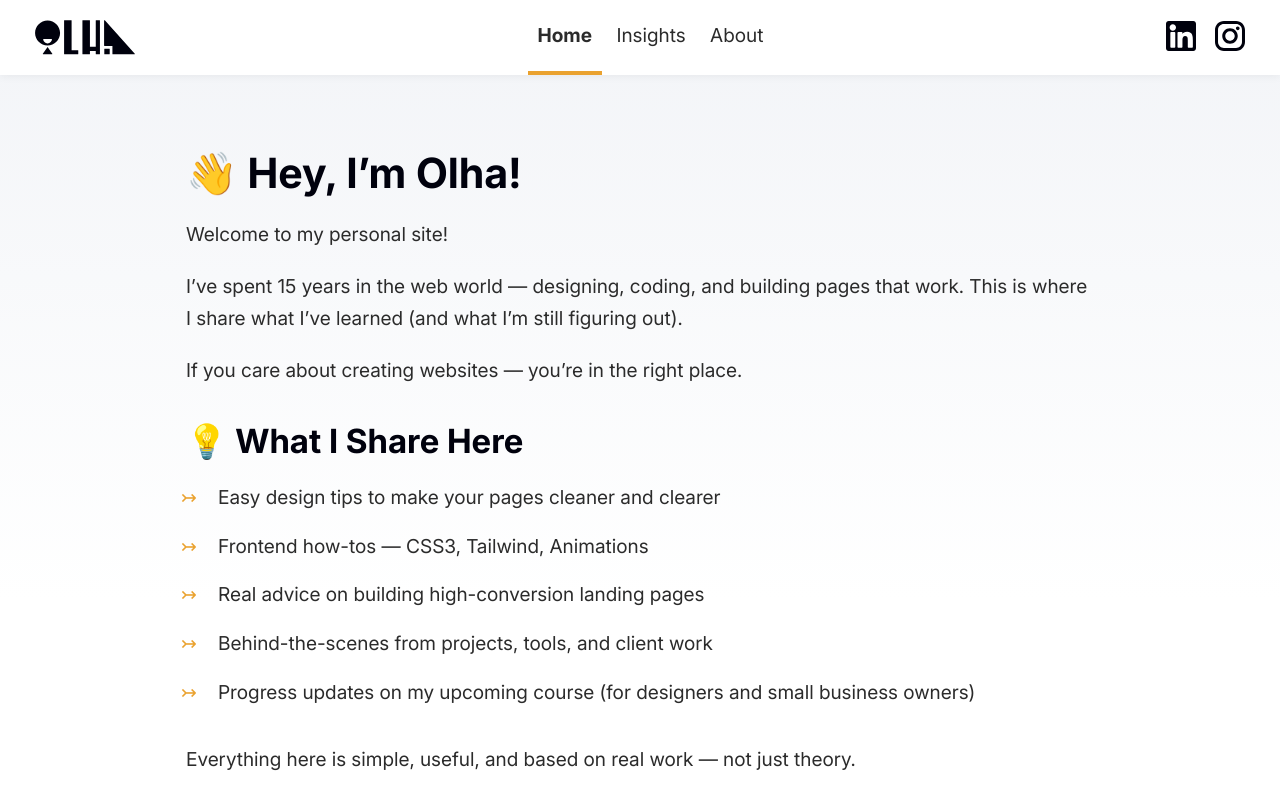
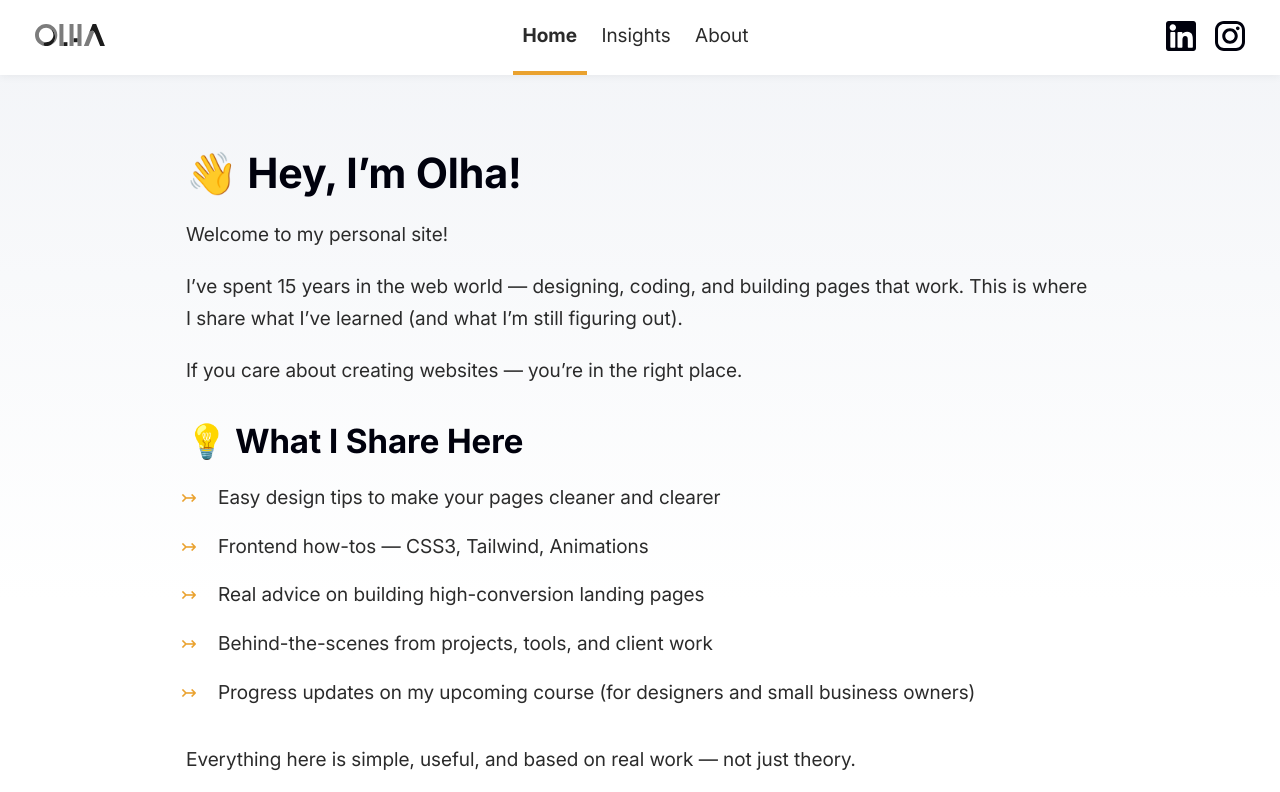
Before and after one commit to Olha-Studio/insights, an Astro site: page / in a window 1280 px wide. Shown: the top 792 px of the page. Built offline with nearby package versions, Linux system fonts and the light colour scheme; Astro itself is replaced by a stand-in of ours.

Commit message:
logo updated

```diff
--- a/package.json
+++ b/package.json
@@ -6,7 +6,8 @@
     "dev": "astro dev",
     "build": "astro build",
     "preview": "astro preview",
-    "astro": "astro"
+    "astro": "astro",
+    "lint": "eslint . -c .eslintrc.json"
   },
   "dependencies": {
     "@astrojs/check": "^0.9.4",
--- a/src/components/Header.astro
+++ b/src/components/Header.astro
@@ -1,6 +1,6 @@
 ---
-import HeaderLink from './HeaderLink.astro';
-import { SITE_TITLE } from '../consts';
+import HeaderLink from "./HeaderLink.astro";
+import { SITE_TITLE } from "../consts";
 ---
 
 <header>
@@ -8,20 +8,39 @@ import { SITE_TITLE } from '../consts';
     <h2>
       <a href="/" aria-label="{SITE_TITLE}">
         <svg
-          width="100"
-          style="max-width: 150px; height: auto; vertical-align: middle"
-          viewBox="0 0 240 83"
+          width="70px"
+          height="auto"
+          id="Layer_1"
           xmlns="http://www.w3.org/2000/svg"
-          aria-hidden="true"
-          focusable="false"
+          viewBox="0 0 300 95"
+          ><path
+            d="M262.06,0l37.94,95h-20.3l-20.56-51.47c-1.8-3.99-3.62-7.14-5.46-9.5-7.74-9.93-15.79-5.81-24.1,9.49L246.96,0h15.1Z"
+            style="fill:#1c1c1c;"></path><path
+            d="M253.67,34.03l-24.1,60.97h-20.56l20.56-51.47s0,0,0-.01c8.31-15.3,16.36-19.42,24.1-9.49Z"
+            style="fill:#7c7c7c;"></path><polygon
+            points="199.35 0 199.35 94.99 182.25 94.99 182.25 77.98 182.25 60.96 182.25 0 199.35 0"
+            style="fill:#7c7c7c;"></polygon><rect
+            x="165.14"
+            y="60.96"
+            width="17.11"
+            height="17.02"
+            style="fill:#1c1c1c;"></rect><rect
+            x="121.79"
+            y="77.98"
+            width="17.11"
+            height="17.02"
+            style="fill:#1c1c1c;"></rect><polygon
+            points="165.14 60.96 165.14 77.98 165.14 94.99 148.04 94.99 148.04 0 165.14 0 165.14 60.96"
+            style="fill:#7c7c7c;"></polygon><polygon
+            points="121.79 77.98 121.79 94.99 104.67 94.99 104.67 77.98 104.67 60.96 104.67 43.94 104.67 26.92 104.67 0 121.79 0 121.79 26.92 121.79 43.94 121.79 60.96 121.79 77.98"
+            style="fill:#7c7c7c;"></polygon><path
+            d="M47.74,0c26.36,0,47.74,21.27,47.74,47.5,0,24.28-18.32,44.32-41.96,47.14,45.5-5.66,43.58-78.04-5.76-78.06h-.02c-17.16,0-31.07,13.84-31.07,30.92s13.91,30.9,31.07,30.91h0c-15.84,0-15.84,16.58,0,16.59-26.36,0-47.72-21.27-47.72-47.5S21.37,0,47.74,0Z"
+            style="fill:#7c7c7c;"></path><path
+            d="M78.81,47.5c0-17.07-13.91-30.91-31.06-30.92,49.35.02,51.27,72.41,5.76,78.06-.37.05-.74.09-1.12.12-1.11.11-2.25.18-3.43.22-.41,0-.82.01-1.24.01h0c-15.84,0-15.84-16.58,0-16.58h0s0,0,0,0c17.16,0,31.07-13.84,31.07-30.91Z"
+            style="fill:#1c1c1c;"></path><path
+            d="M229.58,43.51s0,0,0,.01"
+            style="fill:none; stroke:#000; stroke-miterlimit:10;"></path></svg
         >
-    <path d="M239.58,80.83L167.58.83c-.19-.21-.47-.33-.74-.33-.12,0-.24.02-.36.07-.39.15-.64.52-.64.93v60c0,.55.45,1,1,1h19v19c0,.55.45,1,1,1h52c.4,0,.75-.23.91-.59s.09-.78-.17-1.08Z" style="fill: #00010d;"/>
-  <rect x="166.33" y="69" width="13" height="13" rx=".5" ry=".5" style="fill: #00010d;"/>
-  <path d="M30.16,1.5C13.59,1.5.16,14.93.16,31.5s13.43,30,30,30,30-13.43,30-30S46.73,1.5,30.16,1.5ZM30.16,56.44c-5.82,0-10.56-4.73-10.56-10.56,0-.28.22-.5.5-.5h20.13c.28,0,.5.22.5.5,0,5.83-4.74,10.56-10.57,10.56Z" style="fill: #00010d;"/>
-  <path d="M102.83,72.5h-15V1.5c0-.55-.45-1-1-1h-16c-.55,0-1,.45-1,1v80c0,.55.45,1,1,1h32c.55,0,1-.45,1-1v-8c0-.55-.45-1-1-1Z" style="fill: #00010d;"/>
-  <path d="M30.58,65.22c-.19-.27-.64-.27-.82,0l-11,16c-.1.15-.12.35-.03.52.09.17.26.27.44.27h22c.19,0,.36-.1.44-.27.09-.16.07-.36-.03-.52l-11-16Z" style="fill: #00010d;"/>
-  <path d="M154.83.5h-8c-.55,0-1,.45-1,1v63h-14V1.5c0-.55-.45-1-1-1h-16c-.55,0-1,.45-1,1v80c0,.55.45,1,1,1h16c.55,0,1-.45,1-1v-7h14v7c0,.55.45,1,1,1h8c.55,0,1-.45,1-1V1.5c0-.55-.45-1-1-1Z" style="fill: #00010d;"/>
-</svg>
         <span class="sr-only">{SITE_TITLE}</span>
       </a>
     </h2>
@@ -42,8 +61,10 @@ import { SITE_TITLE } from '../consts';
           aria-hidden="true"
           focusable="false"
         >
-  <path d="M68.22,0H6.78C3.04,0,0,3.04,0,6.78v61.43c0,3.75,3.04,6.78,6.78,6.78h61.43c3.75,0,6.78-3.04,6.78-6.78V6.78c0-3.75-3.04-6.78-6.78-6.78ZM23.21,64.76c0,1.09-.88,1.97-1.97,1.97h-8.4c-1.09,0-1.97-.88-1.97-1.97V29.53c0-1.09.88-1.97,1.97-1.97h8.4c1.09,0,1.97.88,1.97,1.97v35.23ZM17.03,24.23c-4.41,0-7.98-3.57-7.98-7.98s3.57-7.98,7.98-7.98,7.98,3.57,7.98,7.98-3.57,7.98-7.98,7.98ZM67.13,64.92c0,1-.81,1.82-1.82,1.82h-9.02c-1,0-1.82-.81-1.82-1.82v-16.53c0-2.47.72-10.8-6.44-10.8-5.56,0-6.69,5.71-6.91,8.27v19.06c0,1-.81,1.82-1.82,1.82h-8.72c-1,0-1.82-.81-1.82-1.82V29.37c0-1,.81-1.82,1.82-1.82h8.72c1,0,1.82.81,1.82,1.82v3.07c2.06-3.09,5.12-5.48,11.65-5.48,14.44,0,14.36,13.49,14.36,20.9v17.05h0Z" style="fill: #00010d;"/>
-   </svg>
+          <path
+            d="M68.22,0H6.78C3.04,0,0,3.04,0,6.78v61.43c0,3.75,3.04,6.78,6.78,6.78h61.43c3.75,0,6.78-3.04,6.78-6.78V6.78c0-3.75-3.04-6.78-6.78-6.78ZM23.21,64.76c0,1.09-.88,1.97-1.97,1.97h-8.4c-1.09,0-1.97-.88-1.97-1.97V29.53c0-1.09.88-1.97,1.97-1.97h8.4c1.09,0,1.97.88,1.97,1.97v35.23ZM17.03,24.23c-4.41,0-7.98-3.57-7.98-7.98s3.57-7.98,7.98-7.98,7.98,3.57,7.98,7.98-3.57,7.98-7.98,7.98ZM67.13,64.92c0,1-.81,1.82-1.82,1.82h-9.02c-1,0-1.82-.81-1.82-1.82v-16.53c0-2.47.72-10.8-6.44-10.8-5.56,0-6.69,5.71-6.91,8.27v19.06c0,1-.81,1.82-1.82,1.82h-8.72c-1,0-1.82-.81-1.82-1.82V29.37c0-1,.81-1.82,1.82-1.82h8.72c1,0,1.82.81,1.82,1.82v3.07c2.06-3.09,5.12-5.48,11.65-5.48,14.44,0,14.36,13.49,14.36,20.9v17.05h0Z"
+            style="fill: #00010d;"></path>
+        </svg>
       </a>
       <a href="https://twitter.com/olhakharlamova" target="_blank">
         <span class="sr-only">Follow me on Twitter</span>
@@ -56,9 +77,13 @@ import { SITE_TITLE } from '../consts';
           aria-hidden="true"
           focusable="false"
         >
-           <path d="M52.66,0h-30.31C10.01,0,0,10.01,0,22.34v30.31c0,12.34,10.01,22.34,22.34,22.35h30.31c12.34-.01,22.33-10.01,22.34-22.35v-30.31c0-12.34-10.01-22.34-22.34-22.34ZM67.46,52.66c0,8.17-6.63,14.8-14.8,14.8h-30.31c-8.17,0-14.8-6.63-14.8-14.8h0v-30.32c0-8.17,6.62-14.8,14.79-14.8h30.32c8.17,0,14.8,6.63,14.8,14.8v30.31Z" style="fill: #00010d;"/>
-  <path d="M37.5,18.11c-10.7,0-19.39,8.7-19.39,19.39s8.7,19.39,19.39,19.39,19.39-8.7,19.39-19.39-8.69-19.39-19.39-19.39ZM37.5,49.35c-6.54,0-11.85-5.3-11.85-11.84,0-6.54,5.3-11.85,11.84-11.85h0c6.54,0,11.85,5.3,11.85,11.85,0,6.54-5.3,11.84-11.84,11.85ZM56.93,13.61c2.57,0,4.65,2.08,4.64,4.65,0,2.57-2.08,4.65-4.65,4.64-2.56,0-4.64-2.08-4.64-4.64,0-2.56,1.74-4.65,4.65-4.65Z" style="fill: #00010d;"/>
-</svg>
+          <path
+            d="M52.66,0h-30.31C10.01,0,0,10.01,0,22.34v30.31c0,12.34,10.01,22.34,22.34,22.35h30.31c12.34-.01,22.33-10.01,22.34-22.35v-30.31c0-12.34-10.01-22.34-22.34-22.34ZM67.46,52.66c0,8.17-6.63,14.8-14.8,14.8h-30.31c-8.17,0-14.8-6.63-14.8-14.8h0v-30.32c0-8.17,6.62-14.8,14.79-14.8h30.32c8.17,0,14.8,6.63,14.8,14.8v30.31Z"
+            style="fill: #00010d;"></path>
+          <path
+            d="M37.5,18.11c-10.7,0-19.39,8.7-19.39,19.39s8.7,19.39,19.39,19.39,19.39-8.7,19.39-19.39-8.69-19.39-19.39-19.39ZM37.5,49.35c-6.54,0-11.85-5.3-11.85-11.84,0-6.54,5.3-11.85,11.84-11.85h0c6.54,0,11.85,5.3,11.85,11.85,0,6.54-5.3,11.84-11.84,11.85ZM56.93,13.61c2.57,0,4.65,2.08,4.64,4.65,0,2.57-2.08,4.65-4.65,4.64-2.56,0-4.64-2.08-4.64-4.64,0-2.56,1.74-4.65,4.65-4.65Z"
+            style="fill: #00010d;"></path>
+        </svg>
       </a>
     </div>
   </nav>
```
